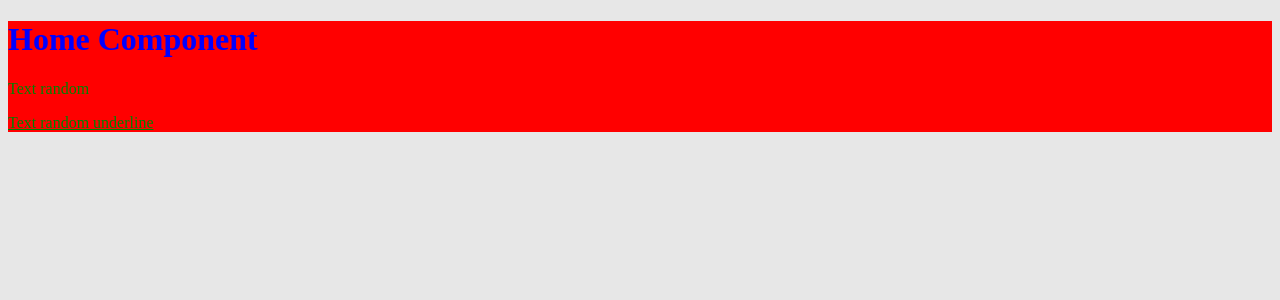
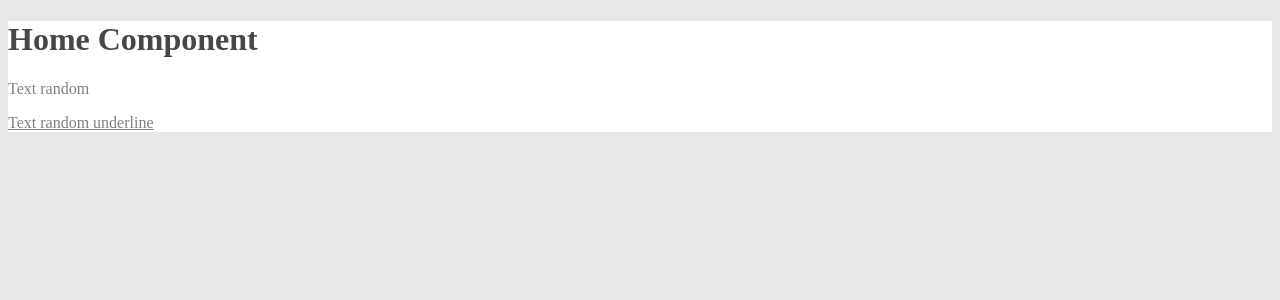
Before and after one commit to Fabrizio99/react-boilerplate, a React (Create React App) app: page / in a window 1280 px wide. Shown: the top 300 px of the page. Built offline with nearby package versions, Linux system fonts and the light colour scheme.

Commit message:
set example about css module

```diff
--- a/src/modules/Home/home.module.scss
+++ b/src/modules/Home/home.module.scss
@@ -1,12 +1,12 @@
 .container {
-	background-color: red;
+	background-color: white;
 
 	&__title {
-		color: blue;
+		color: rgb(71, 71, 71);
 	}
 
 	.text {
-		color: green;
+		color: grey;
 	}
 
 	.text.underline {
```
